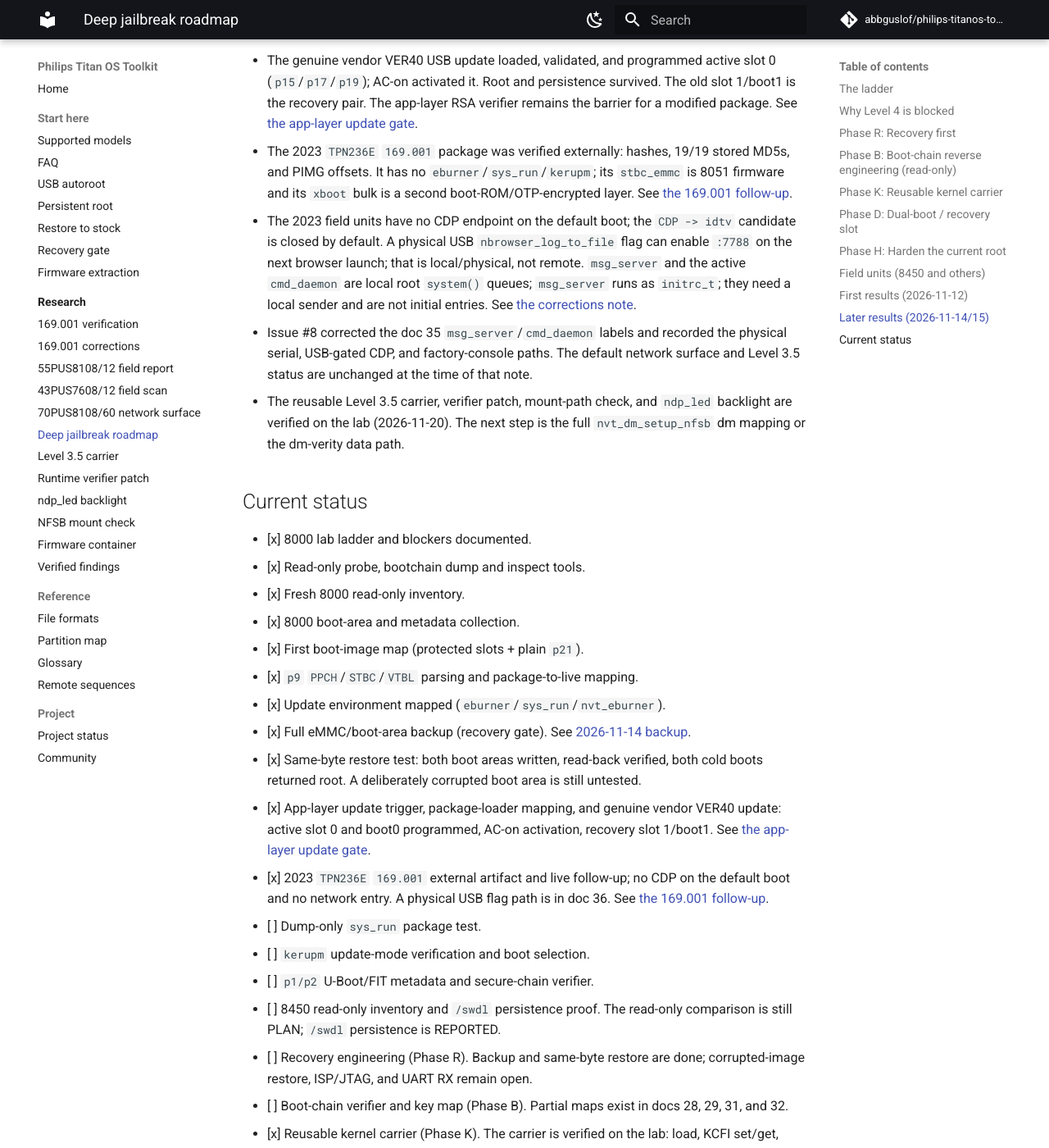
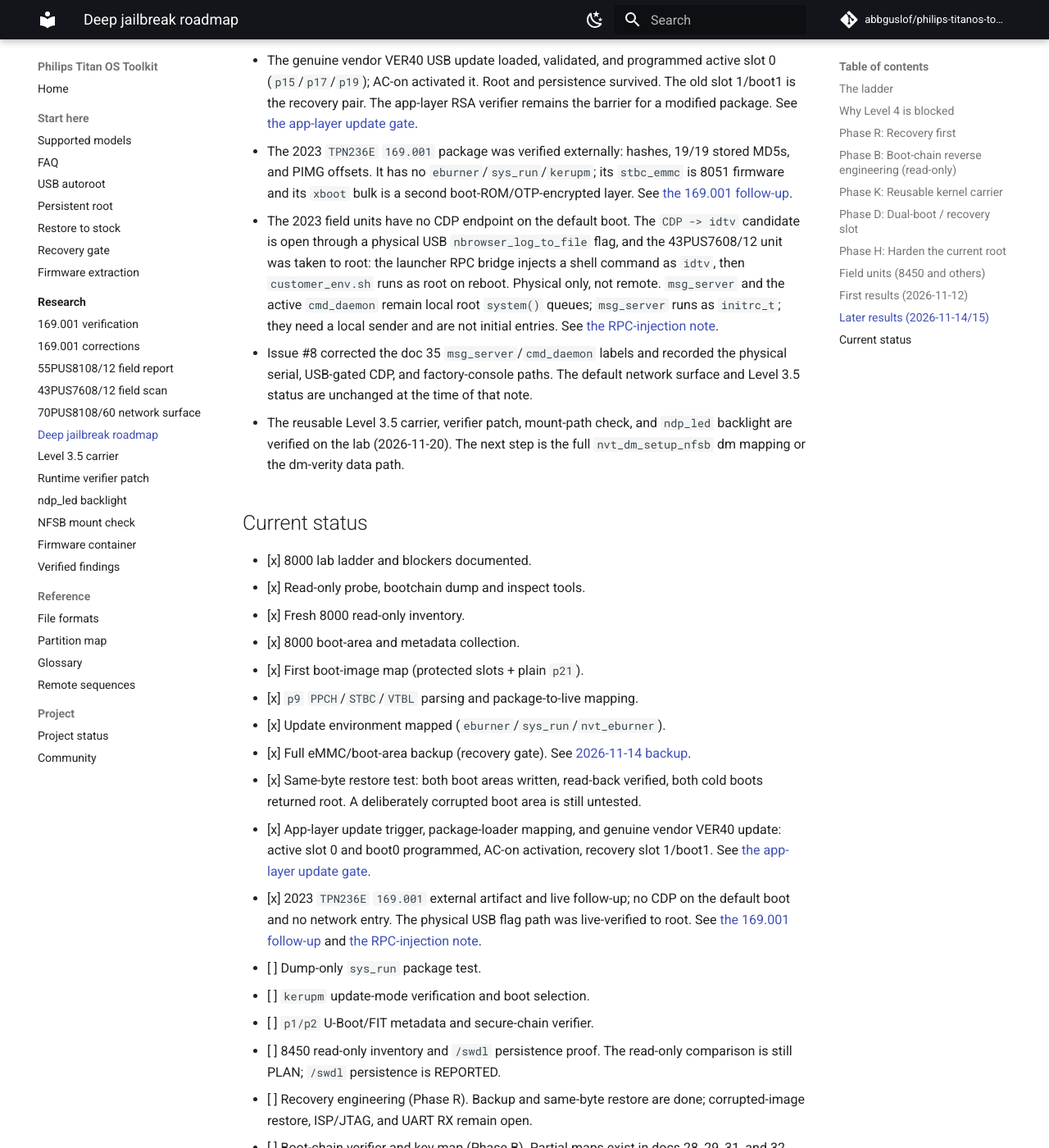
Before and after one commit to abbguslof/philips-titanos-tools, an MkDocs documentation site: the page built from docs/research/25-deep-jailbreak-roadmap.md, in a window 1280 px wide and 1400 px high, scrolled down 5381 px. Shown: the whole window at 82% size. Built offline with MkDocs 1.6.1 and Material for MkDocs 9.7.7, drawn with Linux system fonts in a browser that asks for light colours; comment, search, counter and statistics services are not loaded; some of the changed text lies outside the part shown.

Commit message:
docs: record the 43PUS7608/12 RPC-injection root chain

```diff
--- a/docs/research/25-deep-jailbreak-roadmap.md
+++ b/docs/research/25-deep-jailbreak-roadmap.md
@@ -159,11 +159,11 @@ Read-only only:
 - persistence verification with the owner's agreement;
 - comparison of kernel, modules, SELinux, partitions, NFSB headers, and device
   nodes.
-- 2023 `TPN236E` field units: read-only network probes only. No CDP endpoint
-  was found on the default boot and no network entry exists. A physical USB
-  `nbrowser_log_to_file` flag can enable `:7788` on the next browser launch;
-  see [the corrections note](36-tpn236e-169001-corrections-2026-11-16.md).
-  Do not apply the 8000 eburner/carrier paths.
+- 2023 `TPN236E` field units: read-only network probes, plus the owner-run
+  physical path in [the RPC-injection note](42-tpn236e-43pus7608-rpc-injection-root-2026-11-21.md).
+  No network entry exists. A physical USB `nbrowser_log_to_file` flag opens
+  `:7788`; the launcher RPC bridge then reaches `idtv` and root. Do not apply
+  the 8000 eburner/carrier paths.
 
 No boot-chain writes, no 8000 carrier modules, no `insmod` experiments on a
 field unit.
@@ -219,13 +219,15 @@ writes until Phase R.
   `stbc_emmc` is 8051 firmware and its `xboot` bulk is a second
   boot-ROM/OTP-encrypted layer. See
   [the 169.001 follow-up](35-tpn236e-169001-static-2026-11-15.md).
-- The 2023 field units have no CDP endpoint on the default boot; the
-  `CDP -> idtv` candidate is closed by default. A physical USB
-  `nbrowser_log_to_file` flag can enable `:7788` on the next browser launch;
-  that is local/physical, not remote. `msg_server` and the active `cmd_daemon`
-  are local root `system()` queues; `msg_server` runs as `initrc_t`; they need
-  a local sender and are not initial entries. See
-  [the corrections note](36-tpn236e-169001-corrections-2026-11-16.md).
+- The 2023 field units have no CDP endpoint on the default boot. The
+  `CDP -> idtv` candidate is open through a physical USB
+  `nbrowser_log_to_file` flag, and the 43PUS7608/12 unit was taken to root:
+  the launcher RPC bridge injects a shell command as `idtv`, then
+  `customer_env.sh` runs as root on reboot. Physical only, not remote.
+  `msg_server` and the active `cmd_daemon` remain local root `system()` queues;
+  `msg_server` runs as `initrc_t`; they need a local sender and are not initial
+  entries. See
+  [the RPC-injection note](42-tpn236e-43pus7608-rpc-injection-root-2026-11-21.md).
 - Issue #8 corrected the doc 35 `msg_server`/`cmd_daemon` labels and recorded
   the physical serial, USB-gated CDP, and factory-console paths. The default
   network surface and Level 3.5 status are unchanged at the time of that note.
@@ -252,8 +254,10 @@ writes until Phase R.
   recovery slot 1/boot1. See
   [the app-layer update gate](31-app-update-gate-2026-11-14.md).
 - [x] 2023 `TPN236E` `169.001` external artifact and live follow-up; no CDP on
-  the default boot and no network entry. A physical USB flag path is in doc 36. See
-  [the 169.001 follow-up](35-tpn236e-169001-static-2026-11-15.md).
+  the default boot and no network entry. The physical USB flag path was
+  live-verified to root. See
+  [the 169.001 follow-up](35-tpn236e-169001-static-2026-11-15.md) and
+  [the RPC-injection note](42-tpn236e-43pus7608-rpc-injection-root-2026-11-21.md).
 - [ ] Dump-only `sys_run` package test.
 - [ ] `kerupm` update-mode verification and boot selection.
 - [ ] `p1/p2` U-Boot/FIT metadata and secure-chain verifier.
```
Also changed, not shown: SECURITY.md (+6 -2 lines), docs/research/12-verified-findings-and-dead-ends.md (+2 -2 lines), docs/research/35-tpn236e-169001-static-2026-11-15.md (+2 -1 lines), docs/research/36-tpn236e-169001-corrections-2026-11-16.md (+5 -0 lines), docs/research/42-tpn236e-43pus7608-rpc-injection-root-2026-11-21.md (added, +154 -0 lines), docs/research/41-tpn236e-55pus8108-2026-11-21.md (renamed from docs/research/41-tpn236e-55pus8108.md).
